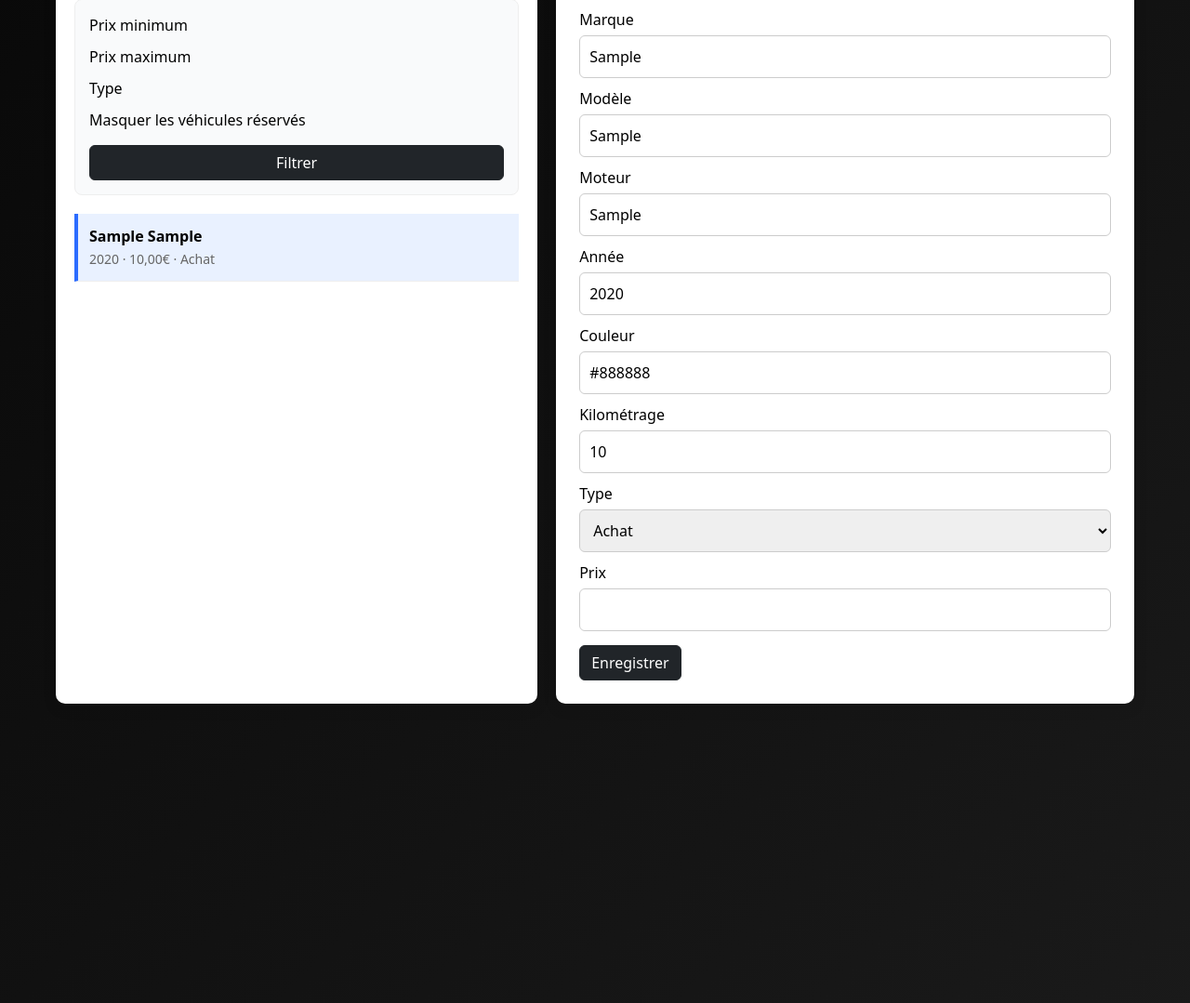
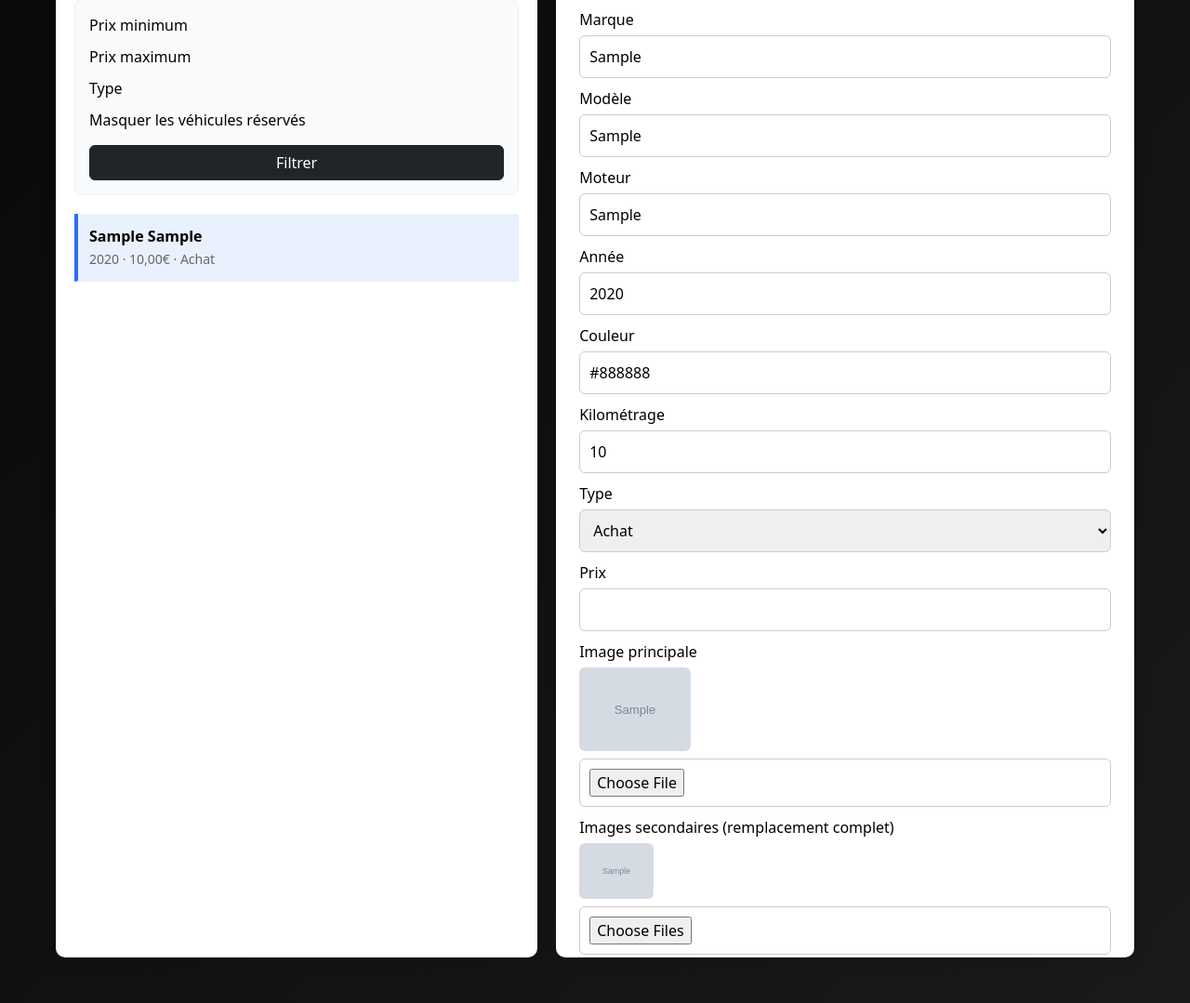
Before and after one commit to Krikcor/Stud-motors, a Django app: template src/dashboard/templates/dashboard/modif_vehicle.html in a window 1280 px wide. Shown: the part 193-1272 px from the top of the page at 93% size. Run offline with Django 5.2, Linux system fonts and the light colour scheme; tables that the repository leaves empty hold one stand-in row (values such as "Sample post"); the template is opened without the code that fills it: values that come from a table or form of the project are taken from there, most other values are stand-ins (such as "Sample title", 1, 10 or a date in 2020); grey boxes marked "Sample" are stand-in pictures.

Commit message:
Modifications images

```diff
--- a/src/dashboard/templates/dashboard/delete_vehicle.html
+++ b/src/dashboard/templates/dashboard/delete_vehicle.html
@@ -139,6 +139,7 @@
     max-height: 85vh;
 }
 
+
 /* ===== RESPONSIVE ===== */
 @media (max-width: 992px) {
     .delete-container {
@@ -154,6 +155,8 @@
 }
 
 </style>
+
+
 
 <div class="delete-container">
 
--- a/src/dashboard/templates/dashboard/modif_vehicle.html
+++ b/src/dashboard/templates/dashboard/modif_vehicle.html
@@ -202,7 +202,7 @@
 
     </div>
 
-    <!-- 🟢 DROITE -->
+    <!-- DROITE -->
 <div class="modify-card">
 
     <h2>Apporter les modifications</h2>
@@ -213,7 +213,7 @@
 
     {% if vehicle %}
 
-            <form method="post">
+        <form method="post" enctype="multipart/form-data">
             {% csrf_token %}
 
             <label>Marque</label>
@@ -243,6 +243,28 @@
             <label>Prix</label>
             <input type="number" step="0.01" name="price" value="{{ vehicle.price }}">
 
+            <label>Image principale</label>
+
+            {% if vehicle.main_image %}
+                <div style="margin-bottom:8px;">
+                    <img src="{{ vehicle.main_image.url }}" style="max-width:120px; border-radius:6px;">
+                </div>
+            {% endif %}
+
+            <input type="file" name="main_image">
+
+            <label>Images secondaires (remplacement complet)</label>
+
+            {% if vehicle.images.all %}
+                <div style="display:flex; gap:6px; flex-wrap:wrap; margin-bottom:8px;">
+                    {% for img in vehicle.images.all %}
+                        <img src="{{ img.image.url }}" style="width:80px; height:60px; object-fit:cover; border-radius:6px;">
+                    {% endfor %}
+                </div>
+            {% endif %}
+
+            <input type="file" name="secondary_images" multiple>
+
             <input type="hidden" name="save_modifications" value="{{ vehicle.id }}">
 
             <button type="submit" class="btn btn-dark" style="margin-top:15px;">
```
Also changed, not shown: src/dashboard/templates/dashboard/pro_dashboard.html (+0 -7 lines), src/dashboard/views.py (+21 -2 lines). Lines whose indentation alone changed are shown as unchanged.
